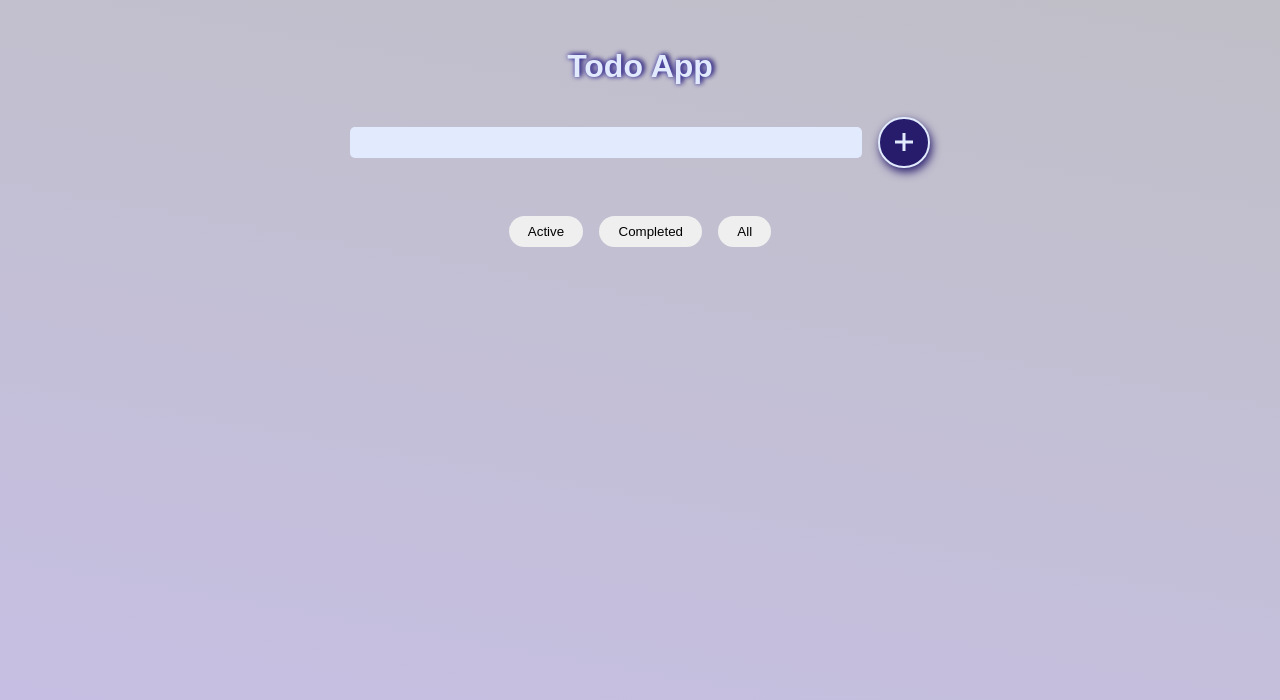
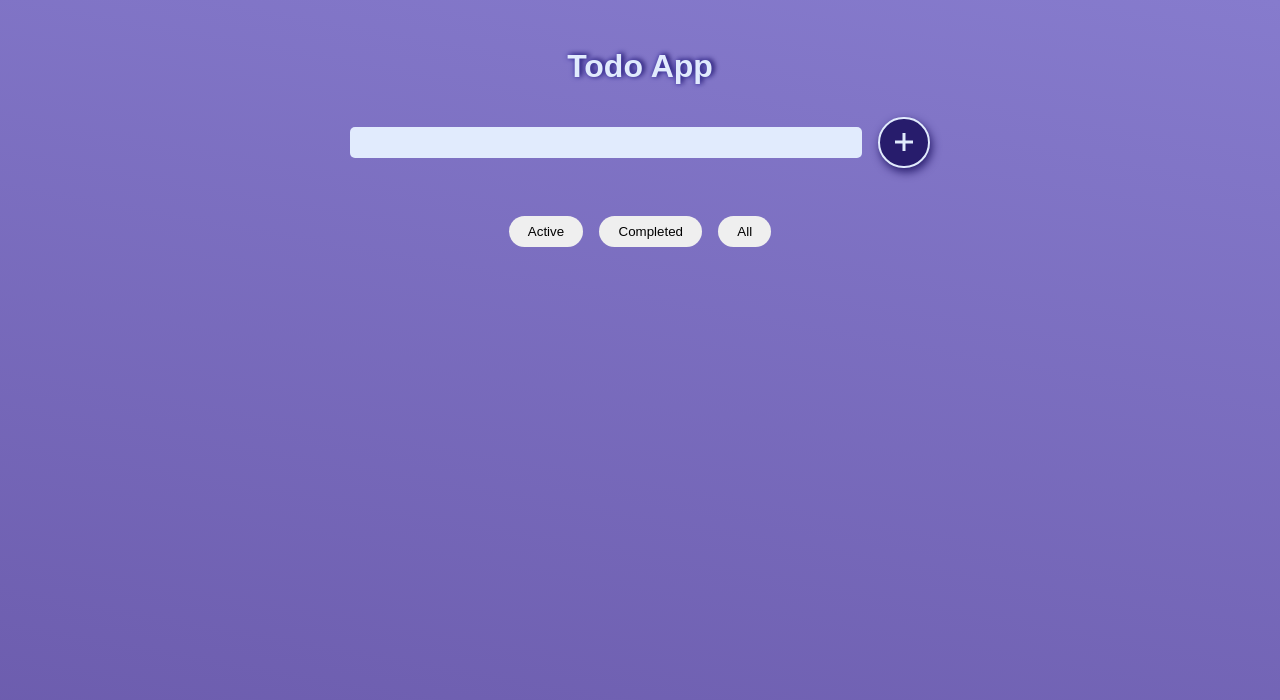
Before and after one commit to ticianomen/todolist, a React (Create React App) app: page / in a window 1280 px wide. Shown: the top 700 px of the page. Built offline with nearby package versions, Linux system fonts and the light colour scheme; a web font is replaced by a local one.

Commit message:
todolist 1.1

```diff
--- a/src/css/main.css
+++ b/src/css/main.css
@@ -12,7 +12,7 @@ html{
 }
 
 body{
-    background: linear-gradient(190deg, #c0bfc7 0%, #c7bfe6 100%);
+    background: linear-gradient(190deg, #867bcd 0%, #6a5aab 100%);
     background-repeat: no-repeat;
     background-size: cover;
     background-attachment: fixed;
```
